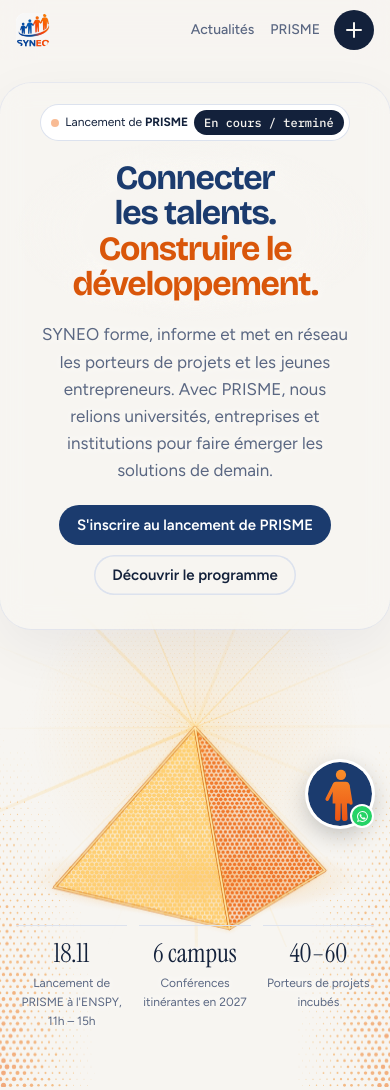
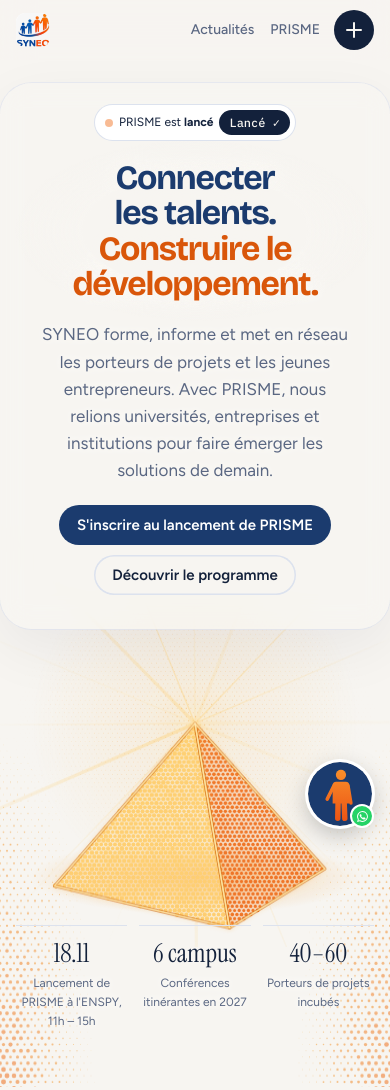
Before and after one commit to ryantchuisseu/syneo-site-web, a plain HTML site: page index.html in a window 390 px wide. Shown: the top 1090 px of the page. Drawn offline with nearby package versions, Linux system fonts and the light colour scheme; animation ran at ten frames a second.

Commit message:
Responsive : tablettes en version tactile, compte à rebours après la date
La mise en page tactile s'applique désormais jusqu'à 900 px (tablettes en
portrait), au lieu de 760 px qui laissait les effets d'ordinateur rogner le
film et les scènes. La pastille du lancement affiche « PRISME est lancé »
une fois la date passée.

Co-Authored-By: Claude Opus 5.5 <noreply@anthropic.com>
Claude-Session: https://claude.ai/code/session_019ZXVQ9UBpwuWK2mpEuddQu

```diff
--- a/index.html
+++ b/index.html
@@ -13,6 +13,7 @@
 <meta property="og:image" content="film-poster.jpg">
 <meta name="twitter:card" content="summary_large_image">
 <style>html,body{margin:0}:root{padding-top:env(safe-area-inset-top,0px);padding-bottom:env(safe-area-inset-bottom,0px)}img{max-width:100%}[hidden]{display:none!important}</style>
+
 
 
 
@@ -503,7 +504,7 @@ textarea{min-height:120px;resize:vertical}
 .scn .imp-txt .w.on{opacity:1;filter:blur(0)}
 .scn .imp-link{opacity:var(--lo,1)}
 .imp .imp-stats{margin-top:0}
-@media (max-width:760px){
+@media (max-width:900px){
   .sc-line{flex-direction:column;gap:14px}
   .sc-a,.sc-b{text-align:center;flex:none;font-size:28px}
   .par{display:none}
@@ -581,7 +582,7 @@ footer .r{margin-left:0}
 .tb-cap{text-align:center;color:var(--muted);font-size:14px;margin-top:18px}
 @media (max-width:900px){.tb-grid{grid-template-columns:1fr;max-width:520px}.tb-card p{min-height:0}}
 /* ===== Version téléphone ===== */
-@media (max-width:760px){
+@media (max-width:900px){
   /* Film : carte 16:9 pleine largeur, sans agrandissement */
   .vx{height:auto!important;margin-top:0!important;padding:8px 16px 40px}
   .vx-stick{position:static;height:auto;display:grid;gap:14px;overflow:visible}
@@ -624,12 +625,13 @@ footer .r{margin-left:0}
   .guide-btn,.guide-btn .av-i{width:56px;height:56px}
 }
 /* Animations téléphone */
-@media (max-width:760px){
+@media (max-width:900px){
   .rv{opacity:0;transform:translateY(28px);transition:opacity .7s ease,transform .7s cubic-bezier(.2,.8,.2,1)}
   .rv.in{opacity:1;transform:none}
   .vx-frame{will-change:transform}
 }
-@media (max-width:760px) and (prefers-reduced-motion:reduce){.rv{opacity:1;transform:none}}
+@media (max-width:900px) and (prefers-reduced-motion:reduce){.rv{opacity:1;transform:none}}
+@media (max-width:400px){.hx-chip{max-width:100%;flex-wrap:wrap;justify-content:center;row-gap:4px}}
 footer{background:var(--navy);color:#C9D5EA;font-size:14px}
 footer .wrap{display:flex;flex-wrap:wrap;gap:12px 28px;align-items:center;padding-block:26px}
 footer b{color:#fff;font-family:var(--display);font-size:18px}
@@ -1070,7 +1072,7 @@ footer .r{margin-left:auto}
   const t=Date.UTC(2026,10,18,10,0,0), el=document.getElementById('cd');
   function tick(){
     let d=t-Date.now();
-    if(d<=0){el.textContent='En cours / terminé';return}
+    if(d<=0){el.textContent='Lancé ✓';const c=el.closest('.hx-chip');if(c){const t=c.querySelector('span:nth-child(2)');if(t)t.innerHTML='PRISME est <b>lancé</b><span class="chip-x"> · 18.11 · ENSPY</span>'}return}
     const j=Math.floor(d/864e5), h=Math.floor(d%864e5/36e5), m=Math.floor(d%36e5/6e4);
     el.textContent='J-'+j+' · '+String(h).padStart(2,'0')+'h '+String(m).padStart(2,'0')+'min';
   }
@@ -1439,7 +1441,7 @@ document.getElementById('f-copy').addEventListener('click',e=>copy(msg,e.current
   let tick=false;
   function update(){
     tick=false;
-    if(innerWidth<=760) return;
+    if(innerWidth<=900) return;
     // scène 1 : la parenthèse s'ouvre, les questions apparaissent
     const P=prog(s1), mob=innerWidth<760;
     const p=cl(P/.42), xo=cl((P-.42)/.05), x=cl((P-.48)/.06), q=cl((P-.5)/.5);
@@ -1481,7 +1483,7 @@ document.getElementById('f-copy').addEventListener('click',e=>copy(msg,e.current
   let tick=false;
   function update(){
     tick=false;
-    if(innerWidth<=760) return;
+    if(innerWidth<=900) return;
     const r=sec.getBoundingClientRect(), vh=innerHeight, vw=innerWidth;
     const p=reduce?1:Math.max(0,Math.min(1,-r.top/(r.height-vh)));
     const e=ease(Math.min(1,p/.62));
@@ -1549,7 +1551,7 @@ document.getElementById('f-copy').addEventListener('click',e=>copy(msg,e.current
 
 /* Animations téléphone : liées au défilement, sans épinglage */
 (function(){
-  const mq=matchMedia('(max-width:760px)'), reduce=matchMedia('(prefers-reduced-motion: reduce)').matches;
+  const mq=matchMedia('(max-width:900px)'), reduce=matchMedia('(prefers-reduced-motion: reduce)').matches;
   const cl=x=>Math.max(0,Math.min(1,x)), ease=x=>1-Math.pow(1-x,3);
   const rvSel='.tb-card,.tb-slogan,.art-card,.rubcol h3,.step,.mem,.tier,.pgrp,.talk,.dk-3>div,.dk-stats>div,.hx-stat,.imp-stats>div,.ed-head,.wi';
   let io=null;
```
